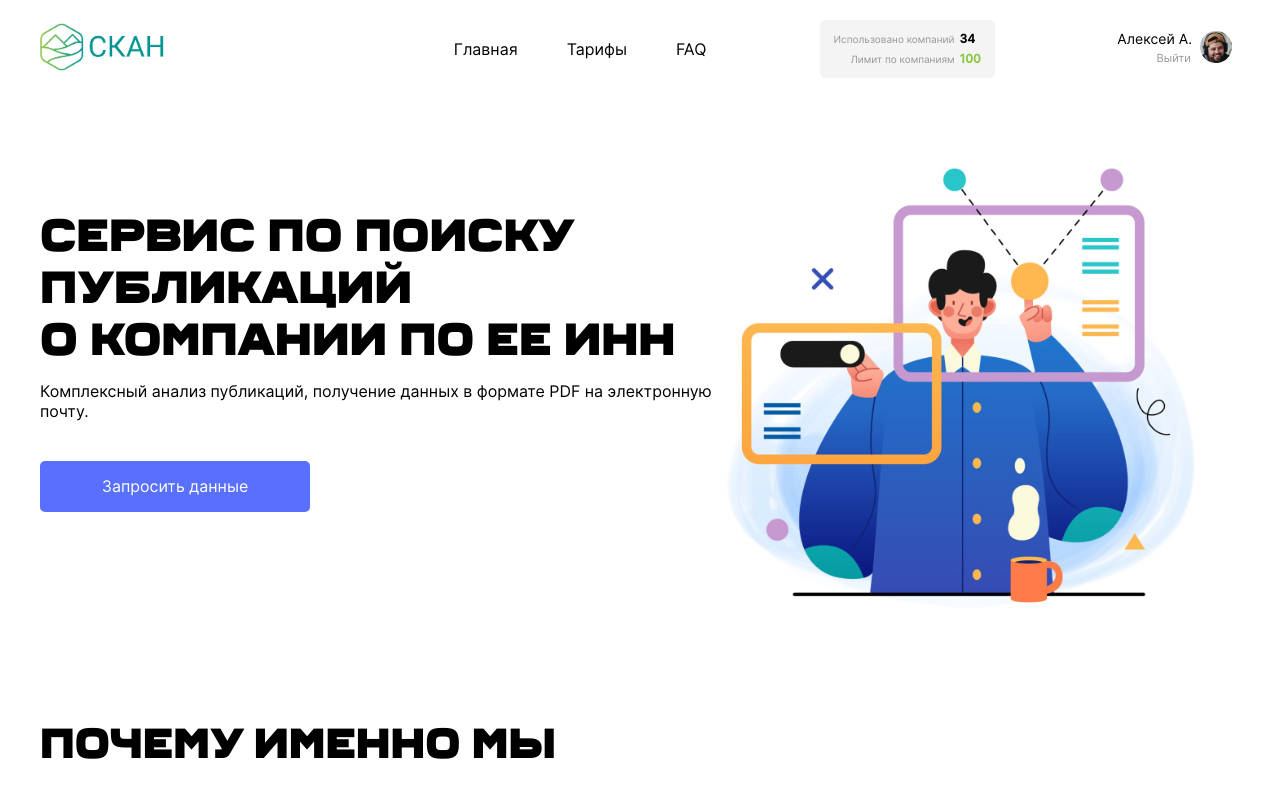
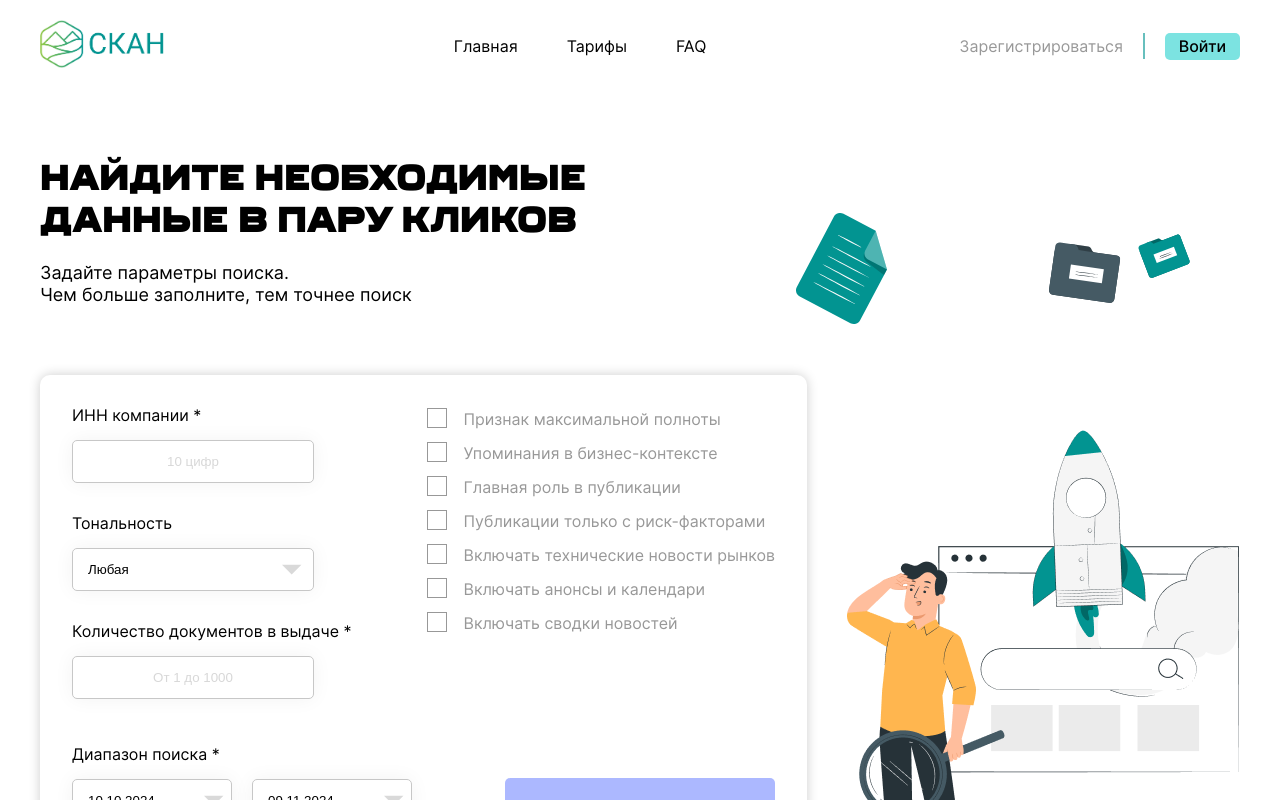
Before and after one commit to git-morozova/SCAN_react_api, a React (Vite) app: page /search in a window 1280 px wide. Shown: the top 800 px of the page. Built offline with nearby package versions, Linux system fonts and the light colour scheme.

Commit message:
add router

```diff
--- a/src/app.jsx
+++ b/src/app.jsx
@@ -1,5 +1,6 @@
 import { StrictMode } from "react";
 import { createRoot } from "react-dom/client";
+import { BrowserRouter, Routes, Route } from "react-router-dom";
 
 import Main from "./pages/Main/Main";
 import Auth from "./pages/Auth/Auth";
@@ -10,7 +11,17 @@ import "./css_common/desktop.css";
 import "./css_common/mobile.css";
 
 createRoot(document.getElementById("app-root")).render(
-  <StrictMode>
-    <Main />
-  </StrictMode>
+    <StrictMode>
+      <BrowserRouter>
+
+        <Routes>
+          <Route path="/" element={<Main />} />
+          <Route path="/auth" element={<Auth />} />
+          <Route path="/search" element={<Search />} />
+          <Route path="/results" element={<Results />} />
+        </Routes>
+
+      </BrowserRouter>
+    </StrictMode>
+
 );
--- a/src/components/Button/Button.css
+++ b/src/components/Button/Button.css
@@ -10,6 +10,7 @@
   background-color: var(--dop-dark);
   color: var(--white);
   transition: background-color 0.35s;
+  text-align: center;
 }
 .btn:hover {
   background-color: var(--main);
--- a/src/components/UserVidget/UserVidget.jsx
+++ b/src/components/UserVidget/UserVidget.jsx
@@ -3,24 +3,28 @@ import Button from "@/components/Button/Button";
 import authLine from "@img/icons/auth_line.svg";
 import spinner from "@img/icons/spinner.png";
 import avatar from "@img/avatar.png";
+import { Link } from "react-router-dom";
 
 function UserVidget() {
   return (
     <>
-      {/* <div id="app-header-auth" className='auth flex'>
+       <div id="app-header-auth" className='auth flex'>
             <div className='auth__reg'>
                 <a className='grey' href="/">Зарегистрироваться</a>
             </div>
             <img src={authLine} className="auth__line" alt="|" />
             <div className='auth__btn'>
+              <Link to="/auth">
                 <Button type="auth" label="Войти" style="btn-small"/>
+              </Link>
             </div>
-        </div>      */}
+        </div>
 
-      <div id="app-header-user" className="user flex flex-btw">
-        <div className="counters flex">
+
+      {/* <div id="app-header-user" className="user flex flex-btw">
+        <div className="counters flex"> */}
           {/* <img src={spinner} className="counters__img" alt="загрузка..." /> */}
-          <div className="flex counters__inner">
+          {/* <div className="flex counters__inner">
             <div className="counters__text">Использовано компаний</div>
             <div className="counters__sum">34</div>
           </div>
@@ -38,9 +42,10 @@ function UserVidget() {
             <img src={avatar} className="avatar__img" alt="avatar" />
           </div>
         </div>
-      </div>
+      </div> */}
     </>
   );
 }
 
+
 export default UserVidget;
--- a/src/layouts/Footer/Footer.jsx
+++ b/src/layouts/Footer/Footer.jsx
@@ -1,14 +1,15 @@
 import "./Footer.css";
 import logo from "@img/logo_inv.png";
+import { Link } from "react-router-dom";
 
 function Footer() {
   return (
     <footer id="app-footer" className="footer">
       <div className="container flex flex-btw footer__block">
         <div className="logo">
-          <a href="/">
+          <Link to="/">
             <img src={logo} className="logo__img" alt="СКАН" />
-          </a>
+          </Link>
         </div>
         <div className="footer__text flex">
           <p>
--- a/src/layouts/Header/Header.css
+++ b/src/layouts/Header/Header.css
@@ -60,7 +60,7 @@
     align-items: center;
   }
   .auth {
-    display: none;
+    display: none !important;
   }
 }
 @media (max-width: 380px) {
--- a/src/layouts/Header/Header.tsx
+++ b/src/layouts/Header/Header.tsx
@@ -3,6 +3,7 @@ import UserVidget from '@/components/UserVidget/UserVidget'
 import logo from '@img/logo.png'
 import logo_inv from '@img/logo_inv.png'
 
+import { Link } from "react-router-dom";
 import React, { useState, useRef } from "react";
 import { useMediaQuery } from 'react-responsive'
 import { StyledMenu, StyledLink } from "./Header.styled";
@@ -22,17 +23,17 @@ function Header() {
   <header id="app-header" className='header'>
     <div className='container flex flex-btw' >
         <div className='logo'>
-          <a href="/">
+          <Link to="/">
             <img src={logo} className="logo__img" alt="СКАН"/>
-          </a>
+          </Link>
         </div>
       {isDesktop ?  (
         <>
           <div>
             <ul className='menu flex'>
-                <li><a href="/">Главная</a></li>
-                <li><a href="/">Тарифы</a></li>
-                <li><a href="/">FAQ</a></li>
+                <li><Link to="/">Главная</Link></li>
+                <li><Link to="#">Тарифы</Link></li>
+                <li><Link to="#">FAQ</Link></li>
               </ul>
           </div>
           <UserVidget/>
@@ -44,19 +45,21 @@ function Header() {
           <div ref={node}>
             <StyledMenu open={open}>
               <div className='logo'>
-                <a href="/">
+                <Link to="/">
                   <img src={logo_inv} className="logo__img" alt="СКАН"/>
-                </a>
+                </Link>
               </div>
               <div className='menu__mobLinks flex'>
-                <StyledLink onClick={() => close()}>Главная</StyledLink>
-                <StyledLink onClick={() => close()}>Тарифы</StyledLink>
-                <StyledLink onClick={() => close()}>FAQ</StyledLink>
+                <Link to="/" onClick={() => close()}>Главная</Link>
+                <Link to="#" onClick={() => close()}>Тарифы</Link>
+                <Link to="#" onClick={() => close()}>FAQ</Link>
               </div>
               <div className='menu__mobReg flex'>
                 <a className='auth__reg-burger' onClick={() => close()}>Зарегистрироваться</a>
               </div>
-              <Button onClick={() => close()} type="auth" label="Войти" style="btn-small auth__reg-btn"/>
+              <Link to="/auth" >
+                <Button onClick={() => close()} type="auth" label="Войти" style="btn-small auth__reg-btn"/>
+              </Link>
             </StyledMenu>
             <BurgerMenu open={open} setOpen={setOpen} />
           </div>
--- a/src/pages/Main/Main.jsx
+++ b/src/pages/Main/Main.jsx
@@ -8,6 +8,7 @@ import Tariff from "@/layouts/Tariff/Tariff";
 import heroImage from "@img/hero.jpg";
 import blockImage from "@img/main_block2.jpg";
 import blockImageMob from "@img/main_block2_mob.jpg";
+import { Link } from "react-router-dom";
 
 function Main() {
   return (
@@ -24,7 +25,9 @@ function Main() {
               Комплексный анализ публикаций, получение данных
               в&nbsp;формате&nbsp;PDF на&nbsp;электронную почту.
             </p>
-            <Button type="request" label="Запросить данные" />
+            <Link to="/search">
+              <Button type="request" label="Запросить данные" />
+            </Link>
           </div>
           <div className="heroImage">
             <img src={heroImage} alt="heroImage" />
```
